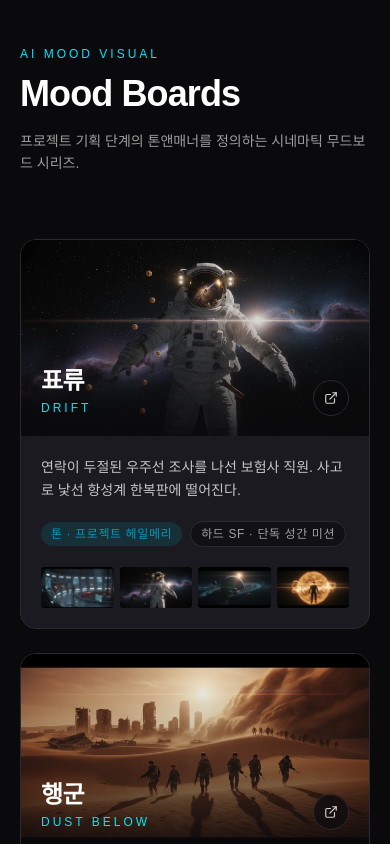
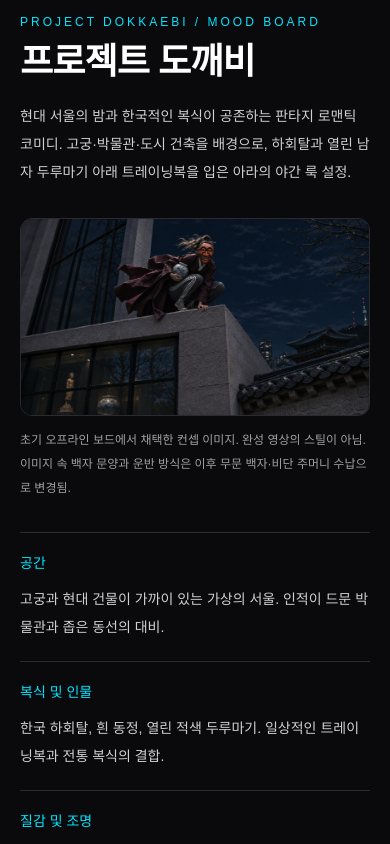
Before and after one commit to daylight0822/daylight0822.github.io, a React (Vite) app: page /case-study in a window 390 px wide. Shown: the part 6480-7324 px from the top of the page. Built offline with nearby package versions, Linux system fonts and the light colour scheme; a web font is replaced by a local one.

Commit message:
Replace homepage mood board with approved Dokkaebi concept

```diff
--- a/src/components/MoodBoards.tsx
+++ b/src/components/MoodBoards.tsx
@@ -1,182 +1,19 @@
-import { useState, useEffect, useMemo } from "react";
-import { motion } from "framer-motion";
-import { ExternalLink, ChevronLeft, ChevronRight } from "lucide-react";
-import { moodboards } from "../data/content";
-
-const PAGE_SIZE = 2;
+import { Link } from "react-router-dom";
+import { ArrowRight } from "lucide-react";
 
 export default function MoodBoards() {
-  const [page, setPage] = useState(0);
-
-  const pages = useMemo(() => {
-    const out = [];
-    for (let i = 0; i < moodboards.length; i += PAGE_SIZE) {
-      out.push(moodboards.slice(i, i + PAGE_SIZE));
-    }
-    return out;
-  }, []);
-
-  const totalPages = pages.length;
-  const canPrev = page > 0;
-  const canNext = page < totalPages - 1;
-
-  useEffect(() => {
-    const onKey = (e: KeyboardEvent) => {
-      if (e.key === "ArrowLeft" && canPrev) setPage((p) => p - 1);
-      if (e.key === "ArrowRight" && canNext) setPage((p) => p + 1);
-    };
-    window.addEventListener("keydown", onKey);
-    return () => window.removeEventListener("keydown", onKey);
-  }, [canPrev, canNext]);
-
-  return (
-    <section id="moodboards" className="py-32 px-5 md:px-10">
-      <div className="max-w-[1100px] mx-auto">
-        <motion.div
-          initial={{ opacity: 0, y: 40 }}
-          whileInView={{ opacity: 1, y: 0 }}
-          viewport={{ once: true, margin: "-100px" }}
-          transition={{ duration: 0.8 }}
-          className="mb-16"
-        >
-          <p className="text-accent text-xs tracking-[3px] uppercase mb-3 font-medium">
-            AI MOOD VISUAL
-          </p>
-          <h2 className="text-4xl md:text-5xl font-bold tracking-tight text-text">
-            Mood Boards
-          </h2>
-          <p className="text-text/60 text-sm mt-4 max-w-[640px] leading-relaxed">
-            프로젝트 기획 단계의 톤앤매너를 정의하는 시네마틱 무드보드 시리즈.
-          </p>
-        </motion.div>
-
-        <div className="relative">
-          {totalPages > 1 && (
-            <>
-              <button
-                type="button"
-                onClick={() => canPrev && setPage((p) => p - 1)}
-                disabled={!canPrev}
-                aria-label="이전 무드보드"
-                className="hidden md:flex absolute top-1/2 -translate-y-1/2 -left-4 lg:-left-6 z-10 w-12 h-12 rounded-full bg-bg/85 backdrop-blur-md border border-border items-center justify-center text-text hover:bg-accent hover:text-bg hover:border-accent hover:scale-110 disabled:opacity-25 disabled:cursor-not-allowed disabled:hover:bg-bg/85 disabled:hover:text-text disabled:hover:border-border disabled:hover:scale-100 transition-all duration-200"
-              >
-                <ChevronLeft size={20} />
-              </button>
-              <button
-                type="button"
-                onClick={() => canNext && setPage((p) => p + 1)}
-                disabled={!canNext}
-                aria-label="다음 무드보드"
-                className="hidden md:flex absolute top-1/2 -translate-y-1/2 -right-4 lg:-right-6 z-10 w-12 h-12 rounded-full bg-bg/85 backdrop-blur-md border border-border items-center justify-center text-text hover:bg-accent hover:text-bg hover:border-accent hover:scale-110 disabled:opacity-25 disabled:cursor-not-allowed disabled:hover:bg-bg/85 disabled:hover:text-text disabled:hover:border-border disabled:hover:scale-100 transition-all duration-200"
-              >
-                <ChevronRight size={20} />
-              </button>
-            </>
-          )}
-
-          <div className="overflow-hidden rounded-2xl">
-            <div
-              className="flex transition-transform duration-500 ease-[cubic-bezier(0.22,1,0.36,1)]"
-              style={{ transform: `translateX(-${page * 100}%)` }}
-            >
-              {pages.map((chunk, pi) => (
-                <div
-                  key={pi}
-                  className="shrink-0 w-full grid grid-cols-1 md:grid-cols-2 gap-6 md:gap-8"
-                >
-                  {chunk.map((mb) => (
-                    <a
-                      key={mb.id}
-                      href={mb.url}
-                      target="_blank"
-                      rel="noopener noreferrer"
-                      className="group block rounded-2xl overflow-hidden border border-border bg-bg-elevated hover:border-accent/40 hover:-translate-y-1 transition-all duration-300 no-underline"
-                    >
-                      {/* Cover */}
-                      <div className="relative aspect-video overflow-hidden bg-bg">
-                        <img
-                          src={mb.cover}
-                          alt={mb.titleEn}
-                          loading="lazy"
-                          className="w-full h-full object-cover group-hover:scale-[1.03] transition-transform duration-700"
-                        />
-                        <div className="absolute inset-0 bg-gradient-to-t from-bg/90 via-bg/20 to-transparent" />
-                        <div className="absolute bottom-0 left-0 right-0 p-5 md:p-6">
-                          <div className="flex items-end justify-between gap-3">
-                            <div>
-                              <h3 className="text-text text-2xl md:text-3xl font-bold tracking-tight leading-tight">
-                                {mb.titleKo}
-                              </h3>
-                              <p className="text-accent text-xs tracking-[0.25em] uppercase mt-1 font-medium">
-                                {mb.titleEn}
-                              </p>
-                            </div>
-                            <div className="shrink-0 w-9 h-9 rounded-full bg-bg/70 backdrop-blur-sm border border-border flex items-center justify-center group-hover:border-accent/60 group-hover:bg-accent/10 transition-colors">
-                              <ExternalLink size={14} className="text-text-dim group-hover:text-accent transition-colors" />
-                            </div>
-                          </div>
-                        </div>
-                      </div>
-
-                      {/* Info */}
-                      <div className="p-5 md:p-6">
-                        <p className="text-text/75 text-sm leading-relaxed mb-5 line-clamp-3">
-                          {mb.subtitle}
-                        </p>
-
-                        <div className="flex items-center gap-2 flex-wrap mb-5">
-                          <span className="text-xs tracking-wider text-accent-dim bg-accent-glow px-2.5 py-1 rounded-full">
-                            톤 · {mb.toneAnchor}
-                          </span>
-                          <span className="text-xs tracking-wider text-text-muted bg-bg-card px-2.5 py-1 rounded-full border border-border">
-                            {mb.genre}
-                          </span>
-                        </div>
-
-                        {/* Thumb strip */}
-                        <div className="grid grid-cols-4 gap-1.5">
-                          {mb.thumbs.map((t, ti) => (
-                            <div
-                              key={ti}
-                              className="aspect-video rounded overflow-hidden bg-bg"
-                            >
-                              <img
-                                src={t}
-                                alt=""
-                                loading="lazy"
-                                className="w-full h-full object-cover"
-                              />
-                            </div>
-                          ))}
-                        </div>
-                      </div>
-                    </a>
-                  ))}
-                </div>
-              ))}
-            </div>
-          </div>
-
-          {totalPages > 1 && (
-            <div className="flex items-center justify-center gap-2.5 mt-10">
-              {pages.map((_, pi) => (
-                <button
-                  key={pi}
-                  type="button"
-                  onClick={() => setPage(pi)}
-                  aria-label={`${pi + 1}페이지로 이동`}
-                  aria-current={pi === page}
-                  className={`h-1 rounded-full transition-all duration-300 ${
-                    pi === page
-                      ? "w-12 bg-accent"
-                      : "w-7 bg-border hover:bg-text-dim"
-                  }`}
-                />
-              ))}
-            </div>
-          )}
-        </div>
+  return <section id="moodboards" className="py-24 px-5 md:px-10">
+    <div className="max-w-[1100px] mx-auto">
+      <p className="text-accent text-xs tracking-[3px] mb-3">PROJECT DOKKAEBI / MOOD BOARD</p>
+      <h2 className="text-4xl md:text-5xl font-bold tracking-tight">프로젝트 도깨비</h2>
+      <p className="text-text-dim text-sm mt-5 mb-8 leading-7 max-w-[740px]">현대 서울의 밤과 한국적인 복식이 공존하는 판타지 로맨틱 코미디. 고궁·박물관·도시 건축을 배경으로, 하회탈과 열린 남자 두루마기 아래 트레이닝복을 입은 아라의 야간 룩 설정.</p>
+      <figure><img src="/dokkaebi/ara-night-concept.jpg" alt="박물관 모서리에 웅크린 아라. 하회탈과 어두운 적색 두루마기, 트레이닝복을 착용한 야간 컨셉 이미지" className="w-full h-auto rounded-xl border border-border" loading="lazy"/><figcaption className="text-xs text-text-muted mt-3 leading-6">초기 오프라인 보드에서 채택한 컨셉 이미지. 완성 영상의 스틸이 아님. 이미지 속 백자 문양과 운반 방식은 이후 무문 백자·비단 주머니 수납으로 변경됨.</figcaption></figure>
+      <div className="grid sm:grid-cols-3 gap-5 mt-8 text-sm leading-7">
+        <div className="border-t border-border pt-4"><h3 className="text-accent mb-2">공간</h3><p className="text-text-dim">고궁과 현대 건물이 가까이 있는 가상의 서울. 인적이 드문 박물관과 좁은 동선의 대비.</p></div>
+        <div className="border-t border-border pt-4"><h3 className="text-accent mb-2">복식 및 인물</h3><p className="text-text-dim">한국 하회탈, 흰 동정, 열린 적색 두루마기. 일상적인 트레이닝복과 전통 복식의 결합.</p></div>
+        <div className="border-t border-border pt-4"><h3 className="text-accent mb-2">질감 및 조명</h3><p className="text-text-dim">어두운 청색 밤과 낮은 실내 조도. 실사 촬영처럼 보이는 재질·피부·공간 비례를 목표로 후속 콘티에서 검수.</p></div>
       </div>
-    </section>
-  );
+      <Link to="/case-study?menu=02" className="inline-flex gap-2 items-center text-accent text-sm mt-8">레퍼런스 정리 및 수정 기록<ArrowRight size={16}/></Link>
+    </div>
+  </section>;
 }
--- a/src/pages/CaseStudyPage.tsx
+++ b/src/pages/CaseStudyPage.tsx
@@ -3,6 +3,7 @@ import { ArrowLeft, ArrowUpRight, Check, Clock3 } from "lucide-react";
 
 const boardShots: Record<string, { src: string; caption: string }> = {
   "01": { src: "board-planning-20261108.jpg", caption: "초기 오프라인 보드 v1 · 기획 및 설정 화면. 실제 보관본을 실행해 캡처. 메뉴 분류와 수정·저장 위치 확인용이며, 현재 시나리오와는 차이가 있음." },
+  "02": { src: "ara-night-concept.jpg", caption: "초기 보드에서 채택된 아라 야간 컨셉. 하회탈·열린 적색 두루마기·트레이닝복·현대 서울 야간 룩 검토용. 최종 영상 프레임이 아니며, 백자 문양과 수납 연출은 이후 수정됨." },
   "06": { src: "board-storyboard-early.jpg", caption: "초기 오프라인 보드 v1 · 콘티 이미지 화면. 콘티 시트와 미검수·불일치 메모를 함께 배치한 실제 화면. 최신 인덱스 3 화면이 아님." },
 };
 const stages = [
```
Also changed, not shown: public/dokkaebi/ara-night-concept.jpg (added).
